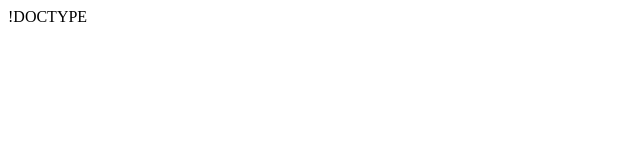
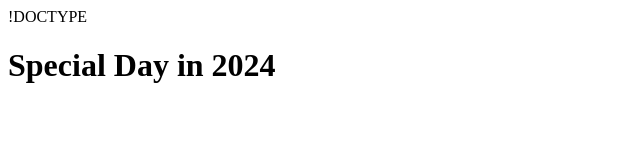
Before and after one commit to prajwal-r-h/jan-24, a plain HTML site: page index.html in a window 1280 px wide. Shown: the whole page, without its empty margins (0-640 px from the left). Drawn offline with Linux system fonts and the light colour scheme.

Commit message:
Update index.html

```diff
--- a/index.html
+++ b/index.html
@@ -3,6 +3,6 @@
 
   </title>
   <body>
-
+    <h1> Special Day in 2024</h1>
   </body>
 </HTML>
```
